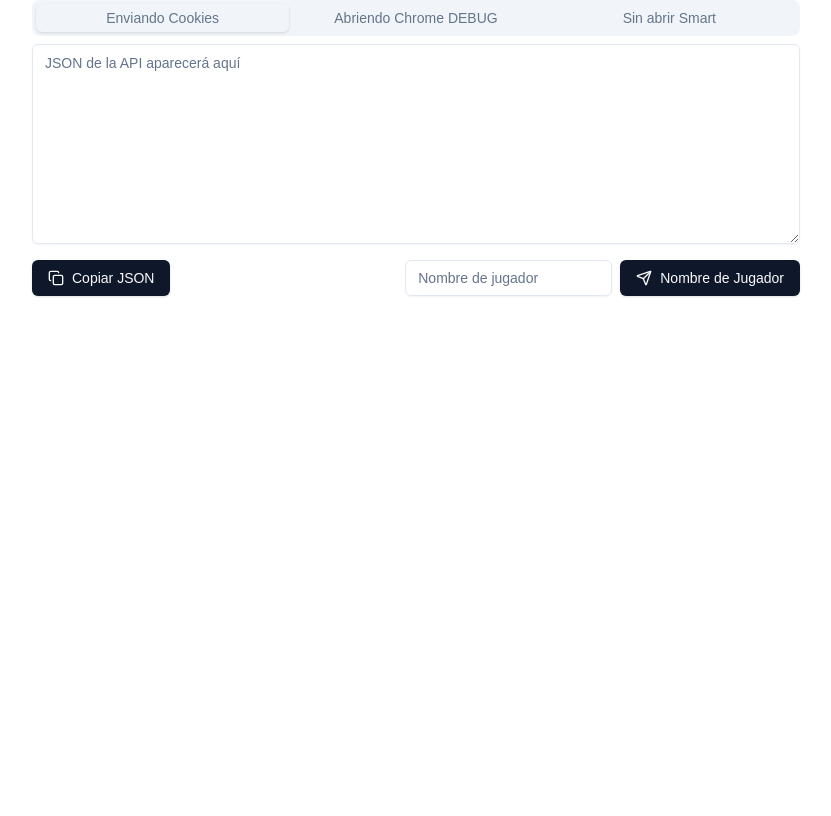
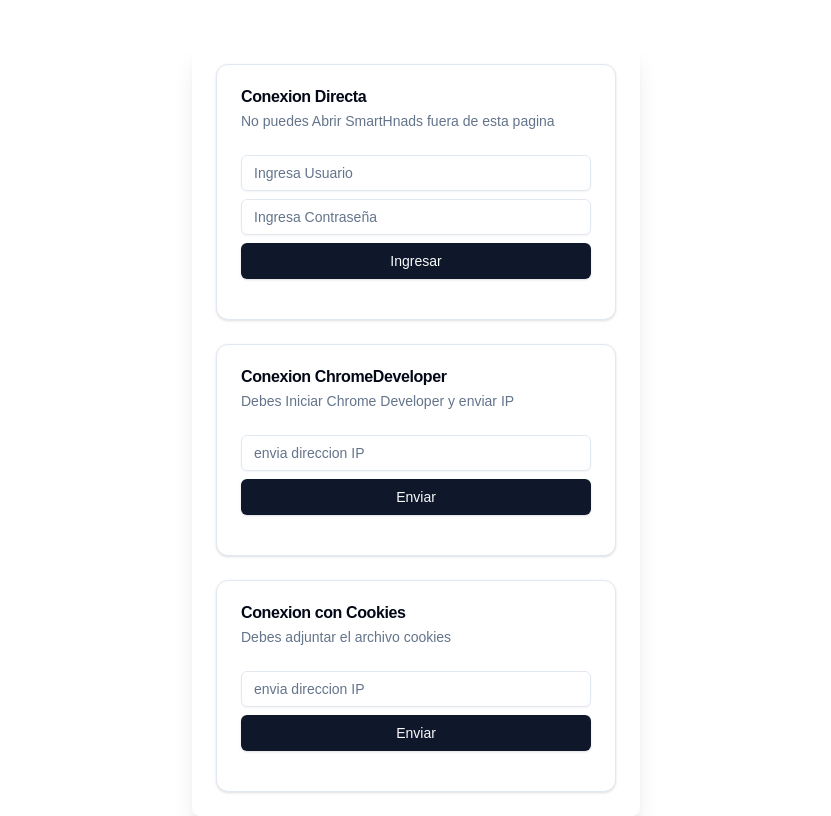
Before and after one commit to toro1512/smartcliweb, a Next.js app: page / in a window 1280 px wide. Shown: the whole page, without its empty margins (224-1055 px from the left). Built offline with nearby package versions, Linux system fonts and the light colour scheme.

Commit message:
cambio inicio

```diff
--- a/src/app/page.tsx
+++ b/src/app/page.tsx
@@ -1,115 +1,165 @@
-"use client"
-import { useState } from "react"
-import { Tabs, TabsContent, TabsList, TabsTrigger } from "@/components/ui/tabs"
-import { Button } from "@/components/ui/button"
-import { Textarea } from "@/components/ui/textarea"
-import { Input } from "@/components/ui/input"
-import { Copy, Send } from "lucide-react"
+"use client";
+import React, { useState, useEffect } from "react";
+import { Button } from "@/components/ui/button";
+import { Input } from "@/components/ui/input";
+import { Textarea } from "@/components/ui/textarea";
+import {
+  Card,
+  CardContent,
+  CardDescription,
+  CardFooter,
+  CardHeader,
+  CardTitle,
+} from "@/components/ui/card";
 
-export default function ApiUI() {
-  const [tab1Data, setTab1Data] = useState("")
-  const [tab2Data, setTab2Data] = useState("")
-  const [tab3Data, setTab3Data] = useState("")
-  const [tab1Input, setTab1Input] = useState("")
-  const [tab2Input, setTab2Input] = useState("")
-  const [tab3Input, setTab3Input] = useState("")
-  const [isLoading, setIsLoading] = useState(false)
+export default function WebApp() {
+  const [url, setUrl] = useState("");
+  const [text, setText] = useState("");
+  const [jsonResponse, setJsonResponse] = useState("");
+  const [showTextInput, setShowTextInput] = useState(false);
 
-  const copyToClipboard = (text: string) => {
-    navigator.clipboard.writeText(text)
-  }
-
-  const handleFileUpload = (event: React.ChangeEvent<HTMLInputElement>) => {
-    const file = event.target.files?.[0]
-    if (file) {
-      const reader = new FileReader()
-      reader.onload = (e) => {
-        const content = e.target?.result as string
-        setTab3Data(content)
-      }
-      reader.readAsText(file)
-    }
-  }
-
-  const sendGetRequest = async (tabNumber: number, endpoint: string) => {
-    setIsLoading(true)
+  const handleUrlSubmit = async (e: React.FormEvent) => {
+    e.preventDefault();
     try {
-      const response = await fetch(`https://api.example.com/${endpoint}`)
-      if (!response.ok) {
-        throw new Error(`HTTP error! status: ${response.status}`)
-      }
-      const data = await response.json()
-      const jsonString = JSON.stringify(data, null, 2)
-
-      switch (tabNumber) {
-        case 1:
-          setTab1Data(jsonString)
-          break
-        case 2:
-          setTab2Data(jsonString)
-          break
-        case 3:
-          setTab3Data(jsonString)
-          break
+      const response = await fetch("https://api.example.com/check-url", {
+        method: "POST",
+        headers: { "Content-Type": "application/json" },
+        body: JSON.stringify({ url }),
+      });
+      if (response.ok) {
+        setShowTextInput(true);
+      } else {
+        alert("Error en la respuesta del servicio");
       }
     } catch (error) {
-      console.error("Error fetching data:", error)
-      alert("Error fetching data. Please check the console for details.")
-    } finally {
-      setIsLoading(false)
+      console.error("Error:", error);
+      alert("Error al enviar la solicitud");
     }
-  }
+  };
 
-  const renderTabContent = (tabNumber: number, data: string, input: string, setInput: (value: string) => void) => (
-    <div className="space-y-4">
-      <Textarea
-        value={data}
-        readOnly
-        placeholder="JSON de la API aparecerá aquí"
-        className="min-h-[200px]"
-      />
-      <div className="flex justify-between">
-        <Button onClick={() => copyToClipboard(data)}>
-          <Copy className="mr-2 h-4 w-4" /> Copiar JSON
-        </Button>
-        <div className="flex space-x-2">
-          <Input
-            value={input}
-            onChange={(e) => setInput(e.target.value)}
-            placeholder="Nombre de jugador"
-          />
-          <Button onClick={() => sendGetRequest(tabNumber, input)} disabled={isLoading}>
-            <Send className="mr-2 h-4 w-4" /> {isLoading ? "Enviando..." : "Nombre de Jugador"}
-          </Button>
-        </div>
-      </div>
-    </div>
-  )
+  const handleTextSubmit = async (e: React.FormEvent) => {
+    e.preventDefault();
+    try {
+      const response = await fetch("https://api.example.com/process-text", {
+        method: "POST",
+        headers: { "Content-Type": "application/json" },
+        body: JSON.stringify({ text }),
+      });
+      if (response.ok) {
+        const data = await response.json();
+        setJsonResponse(JSON.stringify(data, null, 2));
+      } else {
+        alert("Error en la respuesta del servicio");
+      }
+    } catch (error) {
+      console.error("Error:", error);
+      alert("Error al enviar la solicitud");
+    }
+  };
+
+  useEffect(() => {
+    if (jsonResponse) {
+      navigator.clipboard
+        .writeText(jsonResponse)
+        .then(() => {
+          console.log("Texto copiado al portapapeles");
+        })
+        .catch((err) => {
+          console.error("Error al copiar al portapapeles:", err);
+        });
+    }
+  }, [jsonResponse]);
 
   return (
-    <Tabs defaultValue="tab1" className="w-full max-w-3xl mx-auto">
-      <TabsList className="grid w-full grid-cols-3">
-        <TabsTrigger value="tab1">Enviando Cookies </TabsTrigger>
-        <TabsTrigger value="tab2">Abriendo Chrome DEBUG </TabsTrigger>
-        <TabsTrigger value="tab3">Sin abrir Smart</TabsTrigger>
-      </TabsList>
-      <TabsContent value="tab1">
-        {renderTabContent(1, tab1Data, tab1Input, setTab1Input)}
-      </TabsContent>
-      <TabsContent value="tab2">
-        {renderTabContent(2, tab2Data, tab2Input, setTab2Input)}
-      </TabsContent>
-      <TabsContent value="tab3">
-        <div className="space-y-4">
-          {renderTabContent(3, tab3Data, tab3Input, setTab3Input)}
+    <div className="max-w-md mx-auto mt-10 p-6 bg-white rounded-lg shadow-xl">
+      <Card>
+        <CardHeader>
+          <CardTitle>Conexion Directa</CardTitle>
+          <CardDescription>
+            No puedes Abrir SmartHnads fuera de esta pagina
+          </CardDescription>
+        </CardHeader>
+        <CardContent>
+          <form onSubmit={handleUrlSubmit} className="mb-4">
+            <Input
+              onChange={(e) => setUrl(e.target.value)}
+              placeholder="Ingresa Usuario"
+              required
+              className="mb-2"
+            />
+            <Input
+              onChange={(e) => setUrl(e.target.value)}
+              placeholder="Ingresa Contraseña"
+              required
+              className="mb-2"
+            />
+            <Button type="submit" className="w-full">
+              Ingresar
+            </Button>
+          </form>
+        </CardContent>
+      </Card>
+      <Card className="border mt-6">
+        <CardHeader>
+          <CardTitle>Conexion ChromeDeveloper</CardTitle>
+          <CardDescription>
+            Debes Iniciar Chrome Developer y enviar IP
+          </CardDescription>
+        </CardHeader>
+        <CardContent>
+          <form onSubmit={handleUrlSubmit} className="mb-4">
+            <Input
+              onChange={(e) => setUrl(e.target.value)}
+              placeholder="envia direccion IP"
+              required
+              className="mb-2"
+            />
+            <Button type="submit" className="w-full">
+              Enviar
+            </Button>
+          </form>
+        </CardContent>
+      </Card>
+
+      <Card className="border mt-6" color="border">
+        <CardHeader>
+          <CardTitle>Conexion con Cookies</CardTitle>
+          <CardDescription>Debes adjuntar el archivo cookies</CardDescription>
+        </CardHeader>
+        <CardContent>
+          <form onSubmit={handleUrlSubmit} className="mb-4">
+            <Input
+              onChange={(e) => setUrl(e.target.value)}
+              placeholder="envia direccion IP"
+              required
+              className="mb-2"
+            />
+            <Button type="submit" className="w-full">
+              Enviar
+            </Button>
+          </form>
+        </CardContent>
+      </Card>
+
+      {showTextInput && (
+        <form onSubmit={handleTextSubmit} className="mb-4">
           <Input
-            type="file"
-            accept=".json"
-            onChange={handleFileUpload}
-            className="file:mr-4 file:py-2 file:px-4 file:rounded-full file:border-0 file:text-sm file:font-semibold file:bg-violet-50 file:text-violet-700 hover:file:bg-violet-100"
+            type="text"
+            value={text}
+            onChange={(e) => setText(e.target.value)}
+            placeholder="Ingrese texto"
+            required
+            className="mb-2"
           />
-        </div>
-      </TabsContent>
-    </Tabs>
-  )
+          <Button type="submit" className="w-full">
+            Enviar Texto
+          </Button>
+        </form>
+      )}
+
+      {jsonResponse && (
+        <Textarea value={jsonResponse} readOnly className="w-full h-40" />
+      )}
+    </div>
+  );
 }
--- /dev/null
+++ b/src/components/ui/card.tsx
@@ -0,0 +1,76 @@
+import * as React from "react"
+
+import { cn } from "@/lib/utils"
+
+const Card = React.forwardRef<
+  HTMLDivElement,
+  React.HTMLAttributes<HTMLDivElement>
+>(({ className, ...props }, ref) => (
+  <div
+    ref={ref}
+    className={cn(
+      "rounded-xl border bg-card text-card-foreground shadow",
+      className
+    )}
+    {...props}
+  />
+))
+Card.displayName = "Card"
+
+const CardHeader = React.forwardRef<
+  HTMLDivElement,
+  React.HTMLAttributes<HTMLDivElement>
+>(({ className, ...props }, ref) => (
+  <div
+    ref={ref}
+    className={cn("flex flex-col space-y-1.5 p-6", className)}
+    {...props}
+  />
+))
+CardHeader.displayName = "CardHeader"
+
+const CardTitle = React.forwardRef<
+  HTMLParagraphElement,
+  React.HTMLAttributes<HTMLHeadingElement>
+>(({ className, ...props }, ref) => (
+  <h3
+    ref={ref}
+    className={cn("font-semibold leading-none tracking-tight", className)}
+    {...props}
+  />
+))
+CardTitle.displayName = "CardTitle"
+
+const CardDescription = React.forwardRef<
+  HTMLParagraphElement,
+  React.HTMLAttributes<HTMLParagraphElement>
+>(({ className, ...props }, ref) => (
+  <p
+    ref={ref}
+    className={cn("text-sm text-muted-foreground", className)}
+    {...props}
+  />
+))
+CardDescription.displayName = "CardDescription"
+
+const CardContent = React.forwardRef<
+  HTMLDivElement,
+  React.HTMLAttributes<HTMLDivElement>
+>(({ className, ...props }, ref) => (
+  <div ref={ref} className={cn("p-6 pt-0", className)} {...props} />
+))
+CardContent.displayName = "CardContent"
+
+const CardFooter = React.forwardRef<
+  HTMLDivElement,
+  React.HTMLAttributes<HTMLDivElement>
+>(({ className, ...props }, ref) => (
+  <div
+    ref={ref}
+    className={cn("flex items-center p-6 pt-0", className)}
+    {...props}
+  />
+))
+CardFooter.displayName = "CardFooter"
+
+export { Card, CardHeader, CardFooter, CardTitle, CardDescription, CardContent }
```
